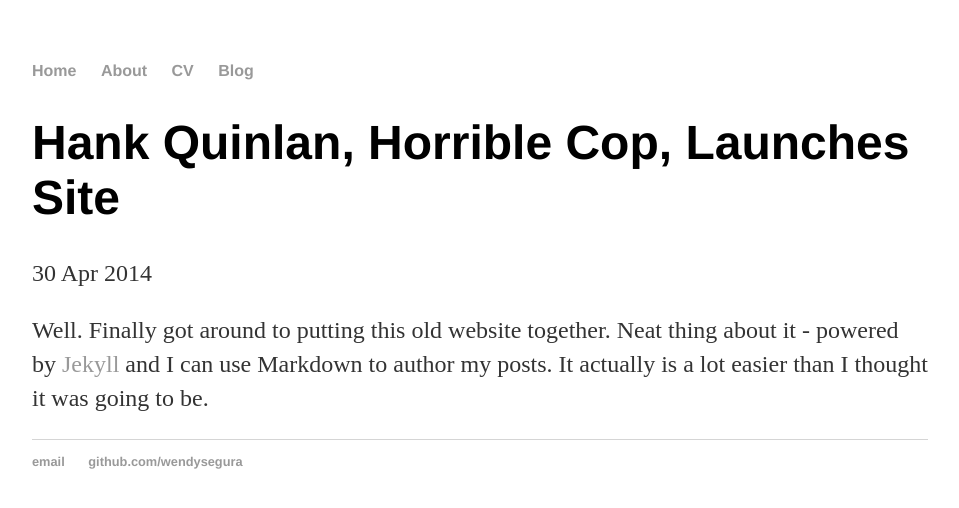
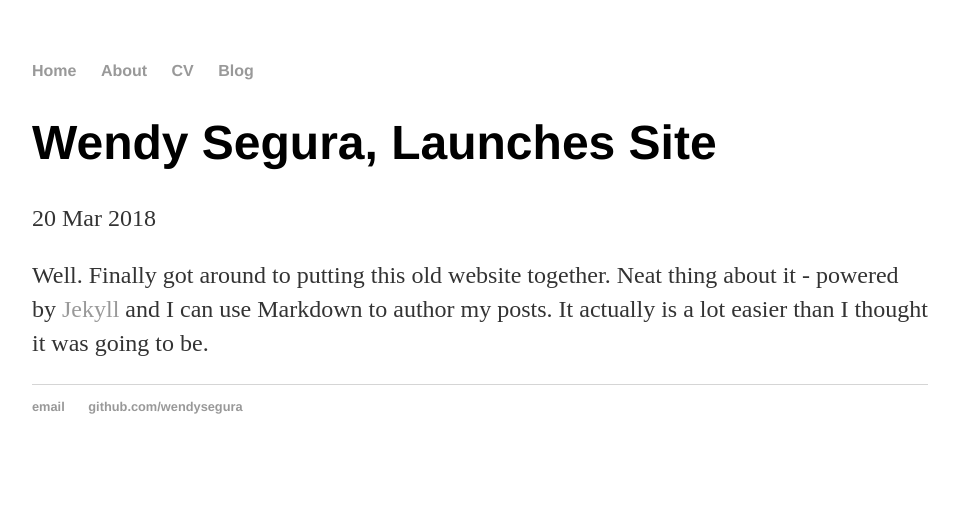
Before and after one commit to feliciahsieh/wendysegura.github.io, a Jekyll site: the page built from _posts/2014-04-30-hank-quinlan-site-launched.md, in a window 1280 px wide. Shown: the top 508 px of the page, without its empty margins (160-1119 px from the left). Built offline with Jekyll 4.4.1, drawn with Linux system fonts in a browser that asks for light colours.

Commit message:
Update 2014-04-30-hank-quinlan-site-launched.md

```diff
--- a/_posts/2014-04-30-hank-quinlan-site-launched.md
+++ b/_posts/2014-04-30-hank-quinlan-site-launched.md
@@ -1,7 +1,7 @@
 ---
 layout: post
-title: "Hank Quinlan, Horrible Cop, Launches Site"
-date: 2014-04-30
+title: "Wendy Segura, Launches Site"
+date: 2018-03-20
 ---
 
 Well. Finally got around to putting this old website together. Neat thing about it - powered by [Jekyll](http://jekyllrb.com) and I can use Markdown to author my posts. It actually is a lot easier than I thought it was going to be.
```
